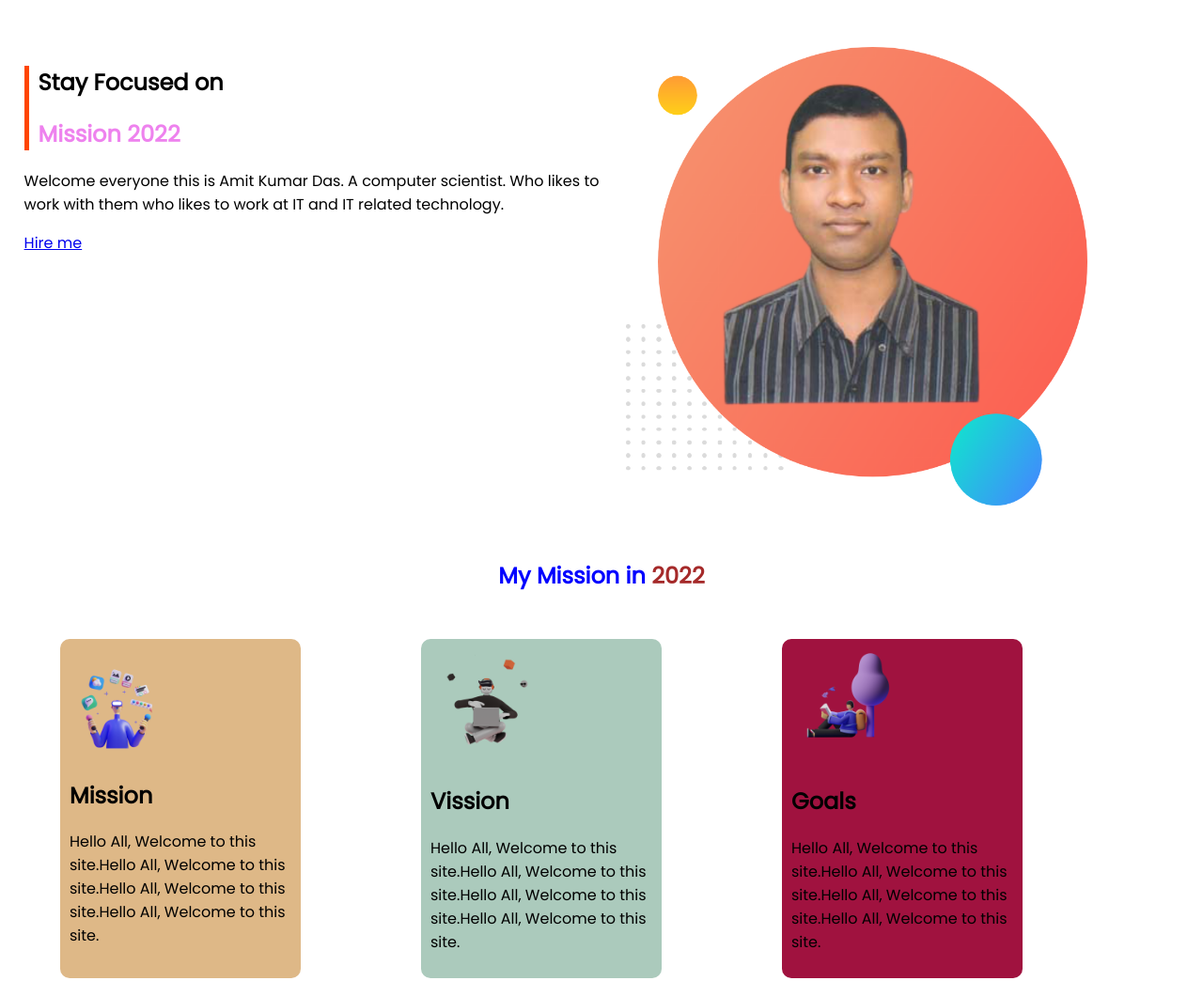
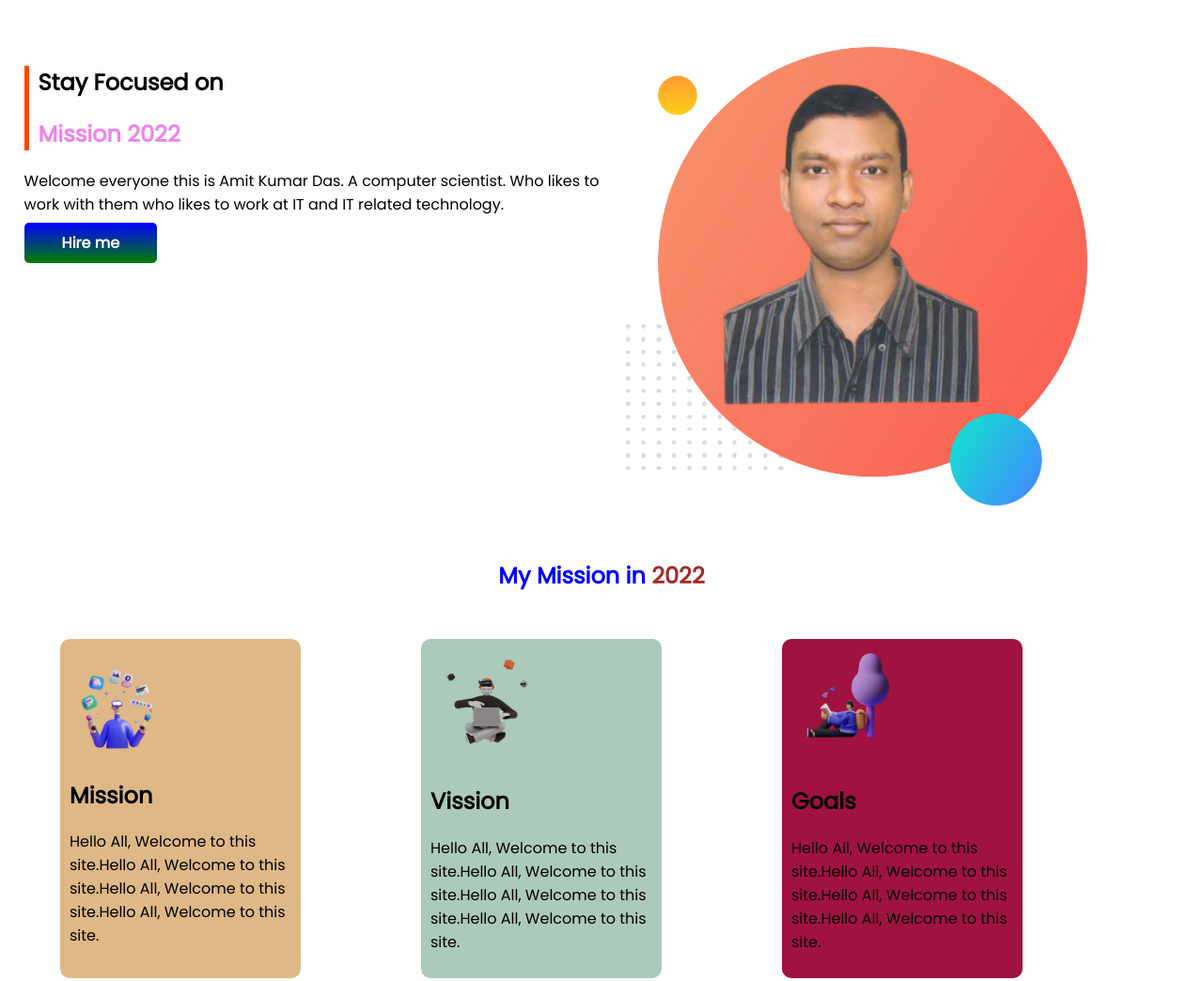
Before and after one commit to amitkumardascse/assignment1, a plain HTML site: page index.html in a window 1280 px wide. Shown: the whole page at 94% size. Drawn offline with Linux system fonts and the light colour scheme.

Commit message:
updated button

```diff
--- a/style.css
+++ b/style.css
@@ -27,7 +27,7 @@ body{
 .item_two{background-color: #abcabc;}
 .item_three{background-color: #a0123f;}
 .s1_span{color: brown;}
-.link-button{
+.link_button{
     text-decoration: none;color: white;font-weight: 700;background-image: linear-gradient(blue, green);padding: 10px 40px;border-radius: 5px;
 }
 .mission_section{
```
